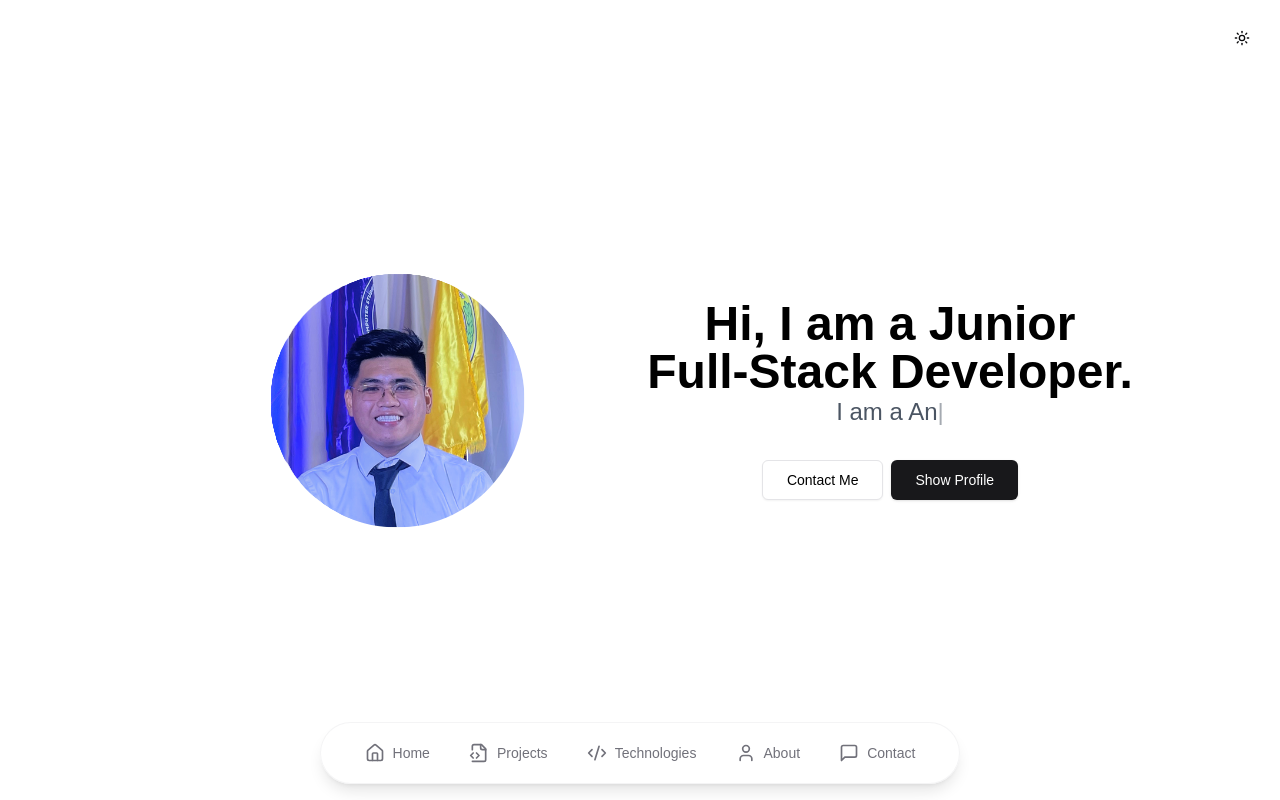
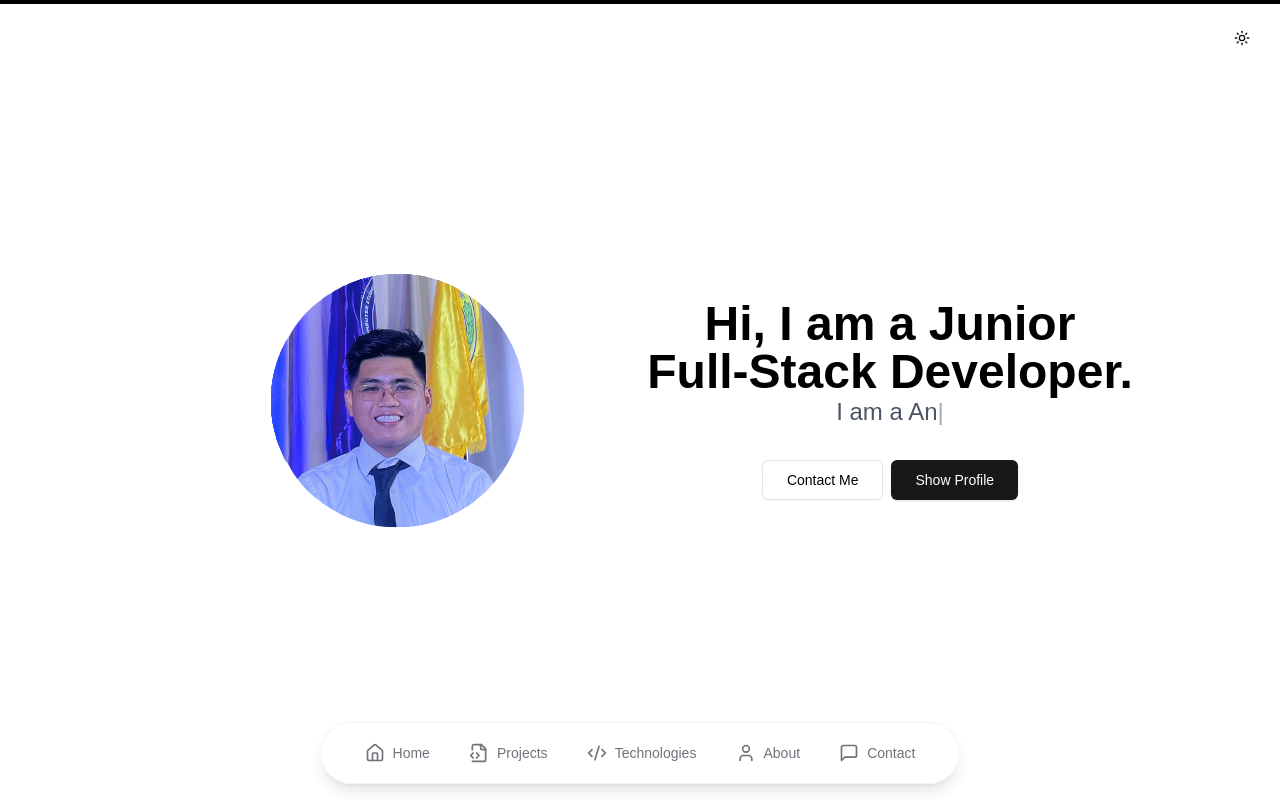
Before and after one commit to Satsuu/satsu.portfolio.web, a Next.js app: page / in a window 1280 px wide. Shown: the top 800 px of the page. Built offline with nearby package versions, Linux system fonts and the light colour scheme.

Commit message:
add scrolling motion

```diff
--- a/app/page.tsx
+++ b/app/page.tsx
@@ -1,27 +1,62 @@
+"use client"
+
 import HeaderSection from "@/components/header/header"
 import ProjectSection from "@/components/projects/projects"
 import AboutSection from "@/components/about/about"
 import TechnologiesSection from "@/components/technologies/technologies"
 import ContactSection from "@/components/contact/contact"
+import { motion, useScroll } from "framer-motion"
 
 export default function Home() {
+  const { scrollYProgress } = useScroll()
+
   return (
     <div>
-      <div>
+      <motion.div
+        className="fixed top-0 left-0 right-0 h-1 bg-black dark:bg-white origin-left"
+        style={{ scaleX: scrollYProgress }}
+      />
+
+      <motion.div
+        initial={{ opacity: 0, y: 50 }}
+        whileInView={{ opacity: 1, y: 0 }}
+        transition={{ duration: 0.6 }}
+      >
         <HeaderSection />
-      </div>
-      <div>
+      </motion.div>
+
+      <motion.div
+        initial={{ opacity: 0, y: 50 }}
+        whileInView={{ opacity: 1, y: 0 }}
+        transition={{ duration: 0.6, delay: 0.2 }}
+      >
         <ProjectSection />
-      </div>
-      <div>
+      </motion.div>
+
+      <motion.div
+        initial={{ opacity: 0, y: 50 }}
+        whileInView={{ opacity: 1, y: 0 }}
+        transition={{ duration: 0.6, delay: 0.2 }}
+      >
         <TechnologiesSection />
-      </div>
-      <div>
+      </motion.div>
+
+      <motion.div
+        initial={{ opacity: 0, y: 50 }}
+        whileInView={{ opacity: 1, y: 0 }}
+        transition={{ duration: 0.6, delay: 0.2 }}
+      >
         <AboutSection />
-      </div>
-      <div>
+      </motion.div>
+
+      <motion.div
+        initial={{ opacity: 0, y: 50 }}
+        whileInView={{ opacity: 1, y: 0 }}
+        transition={{ duration: 0.6, delay: 0.2 }}
+      >
         <ContactSection />
-      </div>
+      </motion.div>
+
       {/* <footer className="flex flex-wrap items-center justify-center p-2 z-10">
         <p>2025 Satsu. All rights reserved.</p>
       </footer> */}
```
